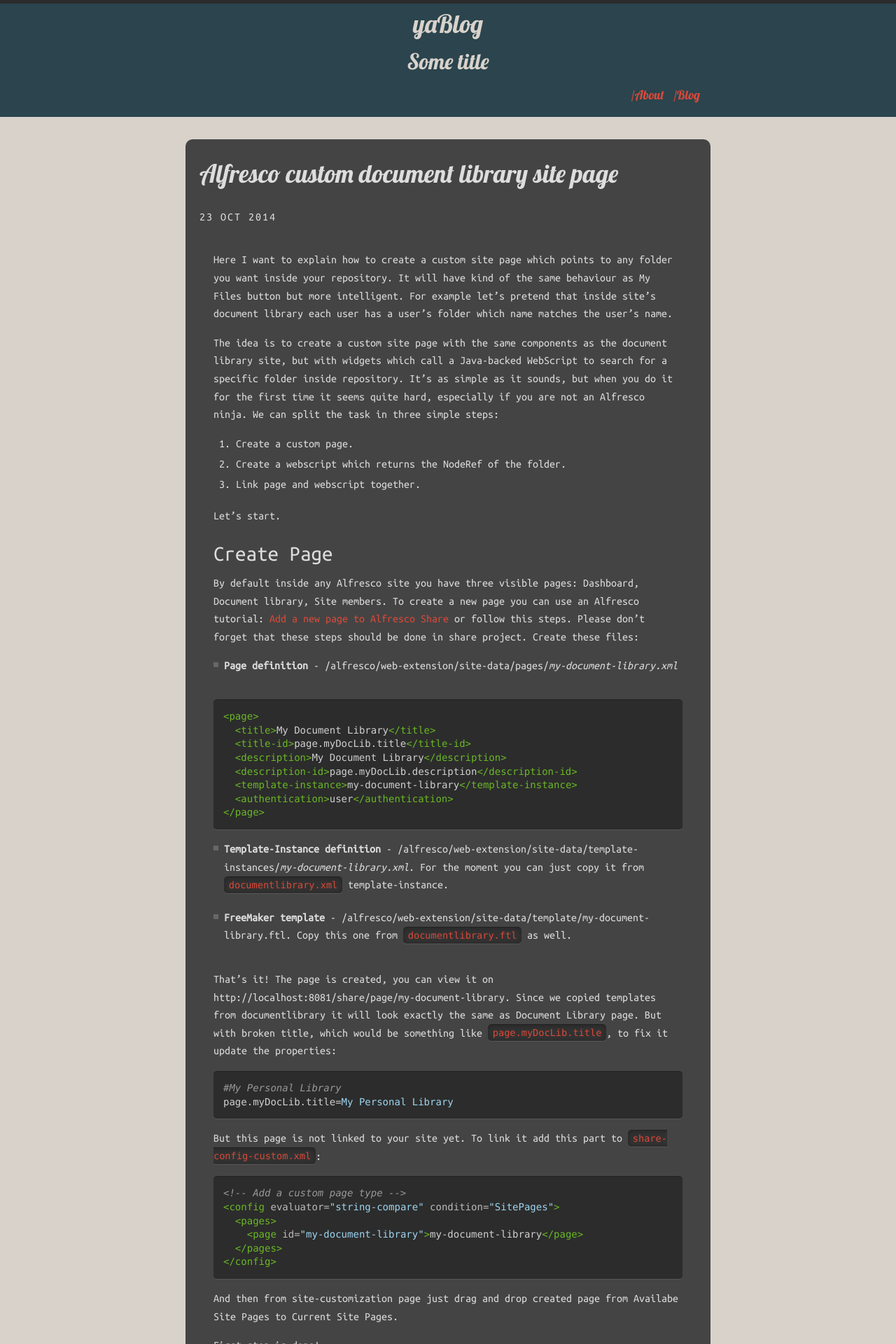
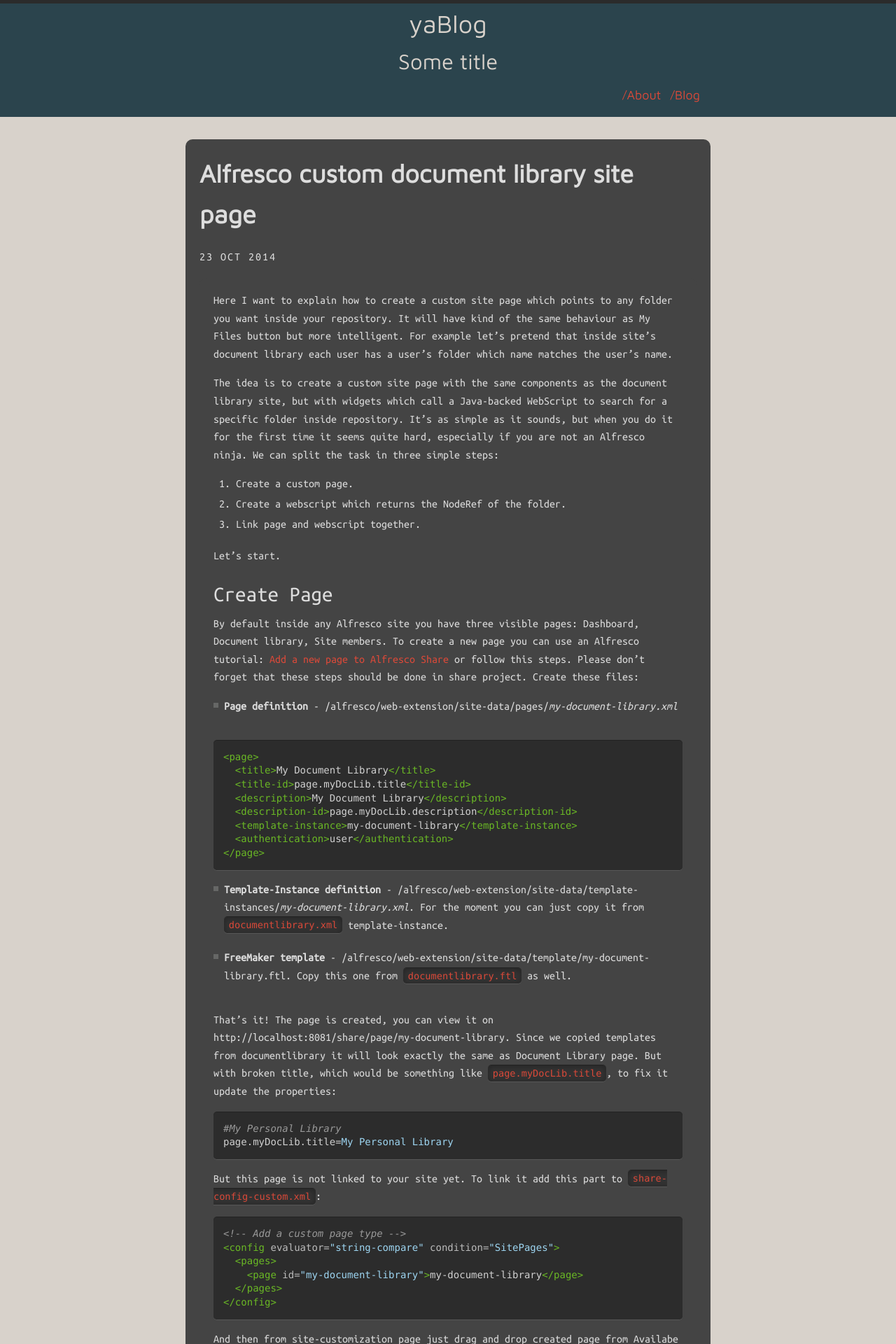
Before and after one commit to streetturtle/streetturtle.github.io, a Jekyll site: the page built from _posts/2014-10-23-alf-custom-doclibrary-site-page.markdown, in a window 1280 px wide. Shown: the top 1920 px of the page at 70% size. Built offline with Jekyll 4.4.1, drawn with Linux system fonts in a browser that asks for light colours; nearby versions of some CDN libraries; some of the changed text lies outside the part shown.

Commit message:
header font changed

```diff
--- a/_layouts/default.html
+++ b/_layouts/default.html
@@ -63,7 +63,8 @@
           var cb = function() {
             var l = document.createElement('link'); l.rel = 'stylesheet';
             // l.href = 'http://fonts.googleapis.com/css?family=Luckiest+Guy';
-            l.href = 'http://fonts.googleapis.com/css?family=Lobster';
+            // l.href = 'http://fonts.googleapis.com/css?family=Lobster';
+            l.href = 'http://fonts.googleapis.com/css?family=Maven+Pro';
             var h = document.getElementsByTagName('head')[0]; h.parentNode.insertBefore(l, h);
           };
           var raf = requestAnimationFrame || mozRequestAnimationFrame ||
--- a/_posts/2014-10-23-alf-custom-doclibrary-site-page.markdown
+++ b/_posts/2014-10-23-alf-custom-doclibrary-site-page.markdown
@@ -78,7 +78,7 @@
 </webscript>
 {% endhighlight xml%}
 
-Finally Java. Create GetNodeRef class in /src/main/java/org/alfresco/mywebscript/. The whole class you can find on gitHub, here I'll write just the main method which does all the work:
+Finally Java. Create GetNodeRef class in /src/main/java/org/alfresco/mywebscript/. The whole class you can find on gitHub, here I'll just write  the main method which does all the work:
 
 {% highlight java %}
 public void execute(WebScriptRequest req, WebScriptResponse res) {
@@ -141,7 +141,7 @@
 <#include "/org/alfresco/components/form/form.dependencies.inc">
 {% endhighlight xml %}
 
-* **myDocumentLibrary.get.js** - add a method which will call a webscript.
+* **myDocumentLibrary.get.js** - add a method which will call a webscript:
 
 {% highlight javascript %}
 function callWS(wsParamValue){
@@ -164,7 +164,7 @@
 var rootNode = callWS(user.name);
 {% endhighlight javascript %}
 
-The last step is to modify the widget call so that it will call a new one. In the template-instance, created on the first step change the documentlist_v2 component:
+The last step is to modify the widget call so that it will call a new one. In the template-instance created on the first step change the documentlist_v2 component:
 
 {% highlight xml%}
 <component>
--- a/assets/css/_sass/partials/_variables.scss
+++ b/assets/css/_sass/partials/_variables.scss
@@ -29,4 +29,4 @@
 
 // Fonts
 $primary-font: 'Ubuntu Mono', "Helvetica Neue", Helvetica, Arial, sans-serif;
-$header-font: 'Lobster';
+$header-font: 'Maven Pro', sans-serif;
--- a/assets/css/main.scss
+++ b/assets/css/main.scss
@@ -648,6 +648,7 @@
 
   h1, h3{
     font-family: $header-font;
+    font-weight: bold;
   }
 
   &:last-child {
```
Also changed, not shown: other parts of _posts/2014-10-23-alf-custom-doclibrary-site-page.markdown (+4 -4 lines).
